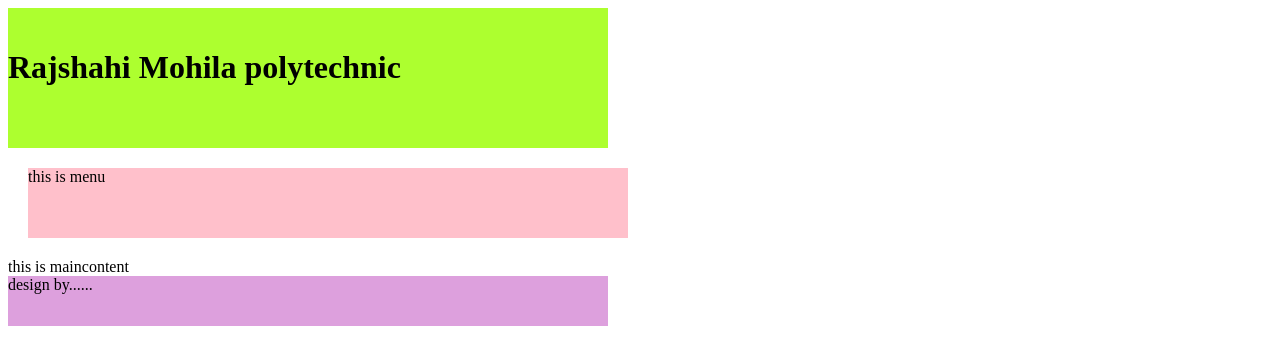
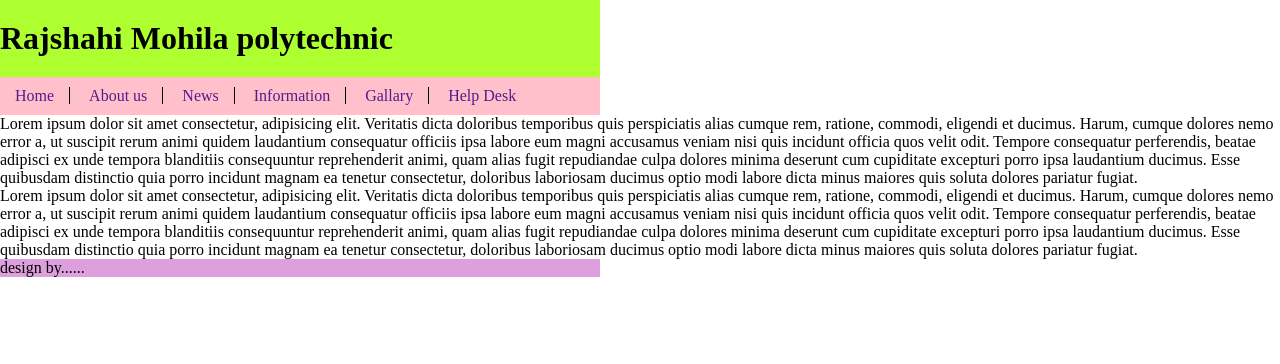
Before and after one commit to Shikhaislam/shikha, a plain HTML site: page index.html in a window 1280 px wide. Drawn offline with Linux system fonts and the light colour scheme.

Commit message:
design a website with awesome memu

```diff
--- a/index.html
+++ b/index.html
@@ -12,10 +12,18 @@
       <h1>Rajshahi Mohila polytechnic</h1>
   </div>
   <div class="menu">
-      this is menu
+     <ul>
+         <li><a href="">Home</a></li>
+         <li><a href="">About us</a></li>
+         <li><a href="">News</a></li>
+         <li><a href="">Information</a></li>
+         <li><a href="">Gallary</a></li>
+         <li><a href="">Help Desk</a></li>
+     </ul>
   </div>
   <div class="maincontent">
-      this is maincontent
+     <p>Lorem ipsum dolor sit amet consectetur, adipisicing elit. Veritatis dicta doloribus temporibus quis perspiciatis alias cumque rem, ratione, commodi, eligendi et ducimus. Harum, cumque dolores nemo error a, ut suscipit rerum animi quidem laudantium consequatur officiis ipsa labore eum magni accusamus veniam nisi quis incidunt officia quos velit odit. Tempore consequatur perferendis, beatae adipisci ex unde tempora blanditiis consequuntur reprehenderit animi, quam alias fugit repudiandae culpa dolores minima deserunt cum cupiditate excepturi porro ipsa laudantium ducimus. Esse quibusdam distinctio quia porro incidunt magnam ea tenetur consectetur, doloribus laboriosam ducimus optio modi labore dicta minus maiores quis soluta dolores pariatur fugiat.</p>
+     <p>Lorem ipsum dolor sit amet consectetur, adipisicing elit. Veritatis dicta doloribus temporibus quis perspiciatis alias cumque rem, ratione, commodi, eligendi et ducimus. Harum, cumque dolores nemo error a, ut suscipit rerum animi quidem laudantium consequatur officiis ipsa labore eum magni accusamus veniam nisi quis incidunt officia quos velit odit. Tempore consequatur perferendis, beatae adipisci ex unde tempora blanditiis consequuntur reprehenderit animi, quam alias fugit repudiandae culpa dolores minima deserunt cum cupiditate excepturi porro ipsa laudantium ducimus. Esse quibusdam distinctio quia porro incidunt magnam ea tenetur consectetur, doloribus laboriosam ducimus optio modi labore dicta minus maiores quis soluta dolores pariatur fugiat.</p>
   </div>
   <div class="footer">
       design by......
--- a/style.css
+++ b/style.css
@@ -1,25 +1,44 @@
+*{padding: 0px;margin: 0px;}
 .header{
 width: 600px;
-height: 100px;
 background-color:greenyellow;
 padding-top: 20px;
 padding-bottom: 20px;
 }
 .menu{
     width: 600px;
-    height: 70px;
     background-color: pink;
-    margin: 20px;
+}
+.menu ul{
+    list-style: none;
+}
+.menu ul li{
+    display: inline;
+    border-right: 1px solid black;
+}
+.menu ul li:last-child{
+    border-right: none;
+}
+.menu ul li a{text-decoration: none;
+padding: 10px 15px;
+display: inline-block;
+transition: 1s;
+}
+.menu ul li a:hover{
+    background: blueviolet;
+    color: #fff;
+}
 
-}
 
 .mainconter{
     width:600px;
-    height:300px;
-    background-color:green;
+    background-color:skyblue;
+}
+.mainconter p{
+    padding: 10px;
+    text-align: justify;
 }
 .footer{
   width: 600px;
-  height: 50px;
   background-color:plum ;
 }
```
